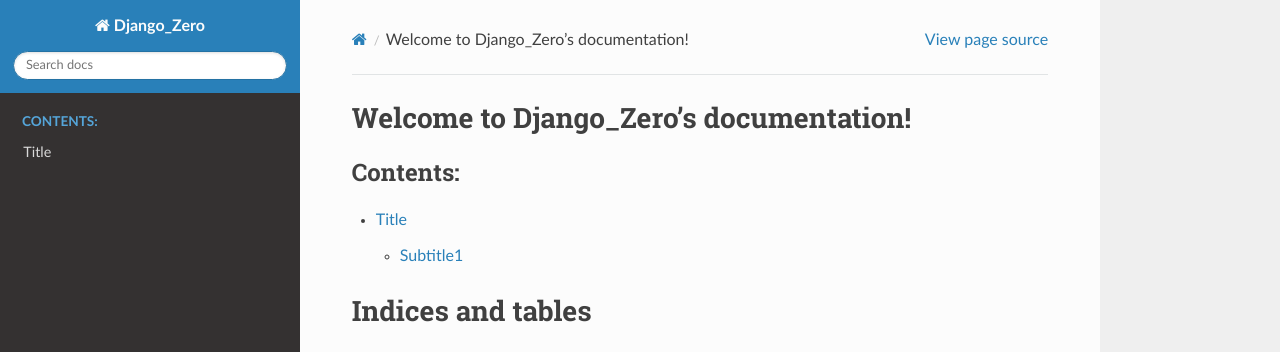
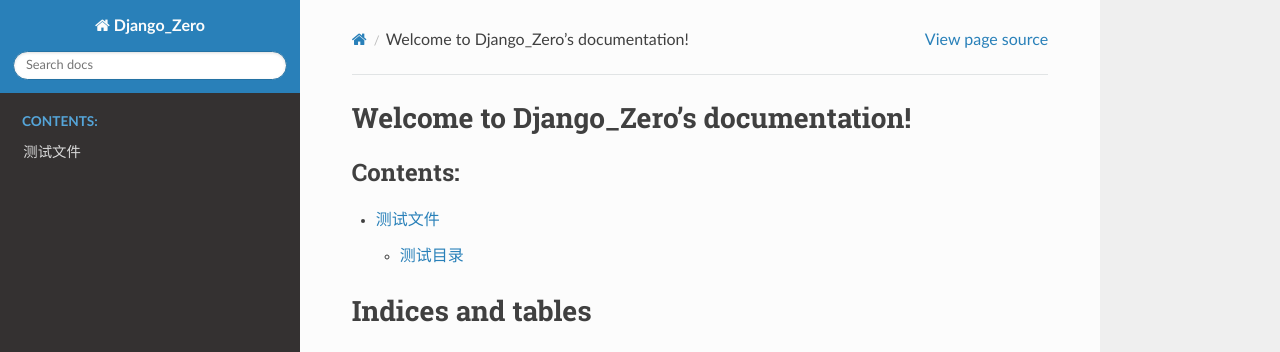
Before and after one commit to zzzzls/DjangoDocs, a Sphinx documentation site: the page built from docs/source/index.rst, in a window 1280 px wide. Shown: the top 352 px of the page. Built offline with Sphinx 7.4.7 and the Read the Docs theme 2.0.0, drawn with Linux system fonts in a browser that asks for light colours; some of the changed lines change nothing that is shown.

Commit message:
docs: 创建测试文件

```diff
--- a/docs/source/基础/index.rst
+++ b/docs/source/基础/index.rst
@@ -1,65 +1,11 @@
-Title
-######
+测试文件
+#######
 
 
-Subtitle1
-**********
-
-SubSubtitle
-============
-
-Subtitle2
-----------
+测试目录
++++++++
 
 
-test
-^^^^^
-
-nihao
-""""""
-
-
-*haha*
-
-**wogan**
-
-`niubi`
-
-``niubi``
-
-A :sub:`2`
-
-A :sup:`1`
-
-:guilabel: `Action`
-
-:kbd: `Ctrl+Shift`
-
-:menuselection: `a-->b-->c`
-
-- 213
-- 123
-
-* 123
-* 123
-    - 123
-    - 123
-        + 123
-        + 123
-
-1. 123
-2. 213
-3. 123
-#. 123
-
-
-123
-    - 123
-    - woco
-
-::
-
-    print('你好')
 
 .. code-block:: python
     :caption: Code can.
@@ -72,20 +18,3 @@
         .. 这是一个注释吧
         print(1)
         print(1)
-        ..
-
-            多汗公主是
-            就是这个
-
-.. sidebar:: 这是一个侧边栏
-
-    这是一个侧边栏,哈哈,我也不知道有什用
-
-
-.. 我也不知道有什么用
-.. NOTE:: some note
-.. image:: https://iridescent.ink/HowToMakeDocs/_static/logo1.png
-..
-    hah
-    zheshisha
-    woyebuzhidao
```
